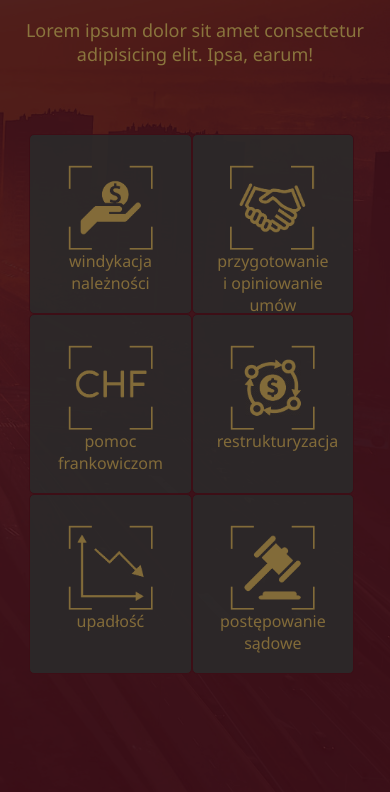
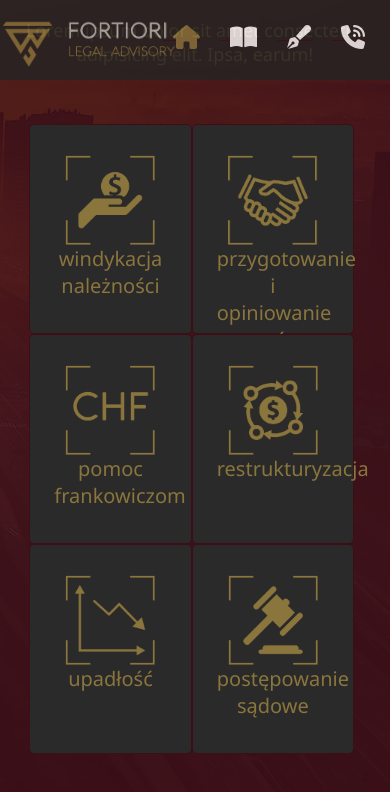
Before and after one commit to Maciej0o/fortiori, a website: page index.html in a window 390 px wide. Drawn offline with Linux system fonts and the light colour scheme.

Commit message:
Add RWD to navigation

```diff
--- a/sass/_layout.scss
+++ b/sass/_layout.scss
@@ -18,7 +18,7 @@ body {
 }
 
 .container, .shadow {
-  height: 100%;
+  min-height: 100%;
   font-size: 18px;
 }
 
--- a/sass/components/_sidebar.scss
+++ b/sass/components/_sidebar.scss
@@ -2,7 +2,7 @@
   background-color: rgb(36, 36, 36);
   opacity: 0.8;
   width: 200px;
-  height: 100vh;
+  height: 100%;
   position: absolute;
 
   .titleBanner {
@@ -16,10 +16,7 @@
       width: 180px;
       color: $title-color;
     }
-    .title {
-      font-size: 24px;;
-      justify-content: center;
-    }
+
   }
 
   .sidebarWrapper {
@@ -76,7 +73,35 @@
 
 @media(max-width: 620px) {
   .sidebar {
-    display: none;
+    background-color: rgb(36, 36, 36);
+    opacity: 0.8;
+    display: flex;
+    height: 80px;
+    width: 100%;
+    justify-content: space-between;
+
+    .titleBanner {
+      display: flex;
+      justify-content: left;
+      width: 30%;
+        }
+
+    .sidebarWrapper {
+      width: 70%;
+      display: flex;
+      justify-content: flex-end;
+      flex-direction: row;
+
+      .sidebarItem {
+        margin: 0 10px;
+
+        a {
+          display: none;
+        }
+      }
+    }
+
   }
 
+
 }
--- a/sass/view/_aboutMe.scss
+++ b/sass/view/_aboutMe.scss
@@ -1,6 +1,6 @@
 .aboutMe {
   margin-left: 200px;
-  height: 100%;
+  min-height: 100%;
   color: $title-color;
   display: none;
 }
--- a/sass/view/_homePage.scss
+++ b/sass/view/_homePage.scss
@@ -1,6 +1,6 @@
 .homePage {
   margin-left: 200px;
-  height: 100%;
+  min-height: 100vh;
   color: $title-color;
  display: none;
 }
@@ -21,7 +21,7 @@
    flex-wrap: wrap;
    width: 800px;
    margin: 100px auto 80px;
-   opacity: 0.9;
+   opacity: 1;
  }
 
  .operatingRangeItem {
@@ -105,7 +105,7 @@
 
   .operatingRangeItem {
     width: 49%;
-    height: 180px;
+    height: 220px;
 
     img {
       width: 110px;
@@ -136,20 +136,20 @@
 
   .operatingRangeWrapper {
     width: 85%;
-    margin: 50px auto 20px;
+    margin: 40px auto 10px;
   }
 
   .operatingRangeItem {
     width: 49%;
-    height: 180px;
+    height: 210px;
 
     img {
-      width: 85px;
+      width: 90px;
     }
 
     .titleBoxText {
       width: 70%;
-      font-size: 16px;
+      font-size: 20px;
 
     }
 
@@ -163,6 +163,7 @@
       width: 40px;
     }
     .titleBoxText {
+      width: 60%;
       font-size: 15px;
     }
   }
```
Also changed, not shown: index.html (+1 -1 lines), css/style.css, 1 other file.
